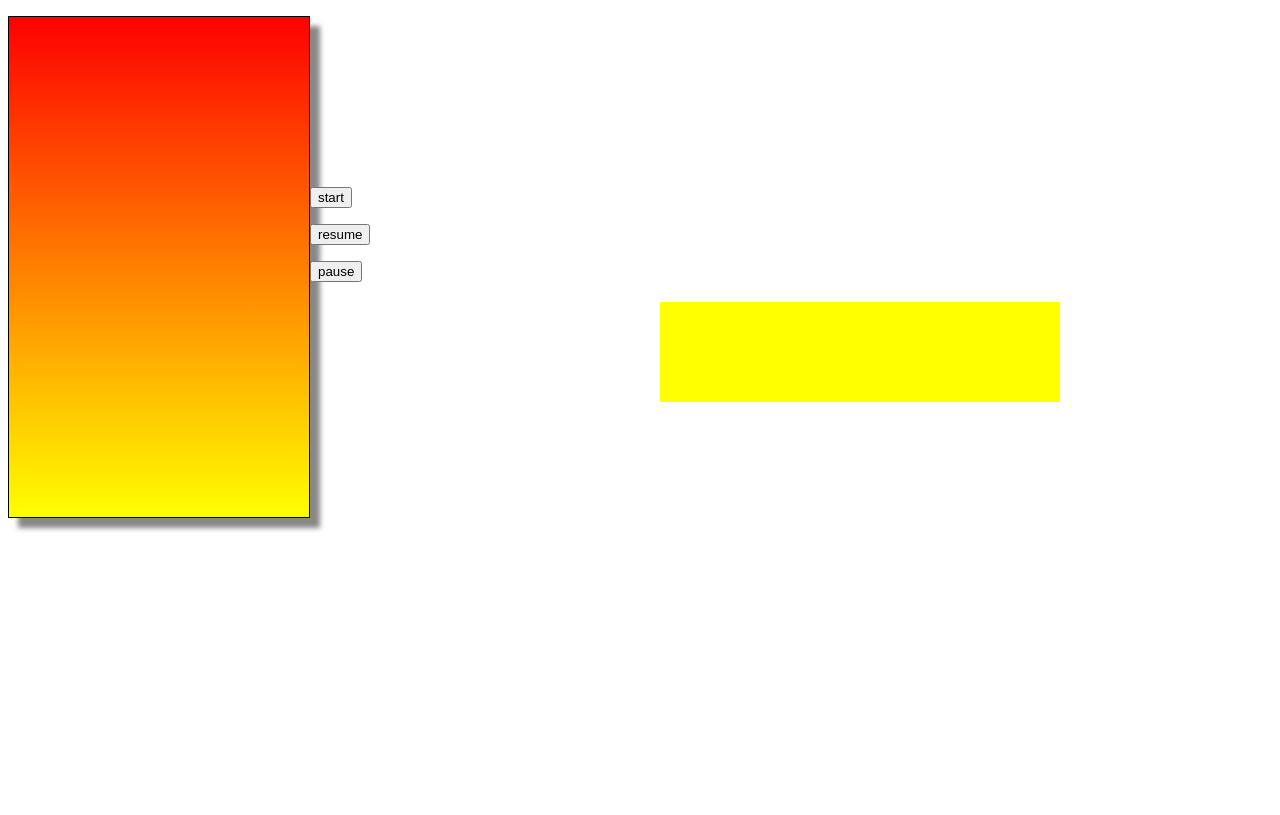
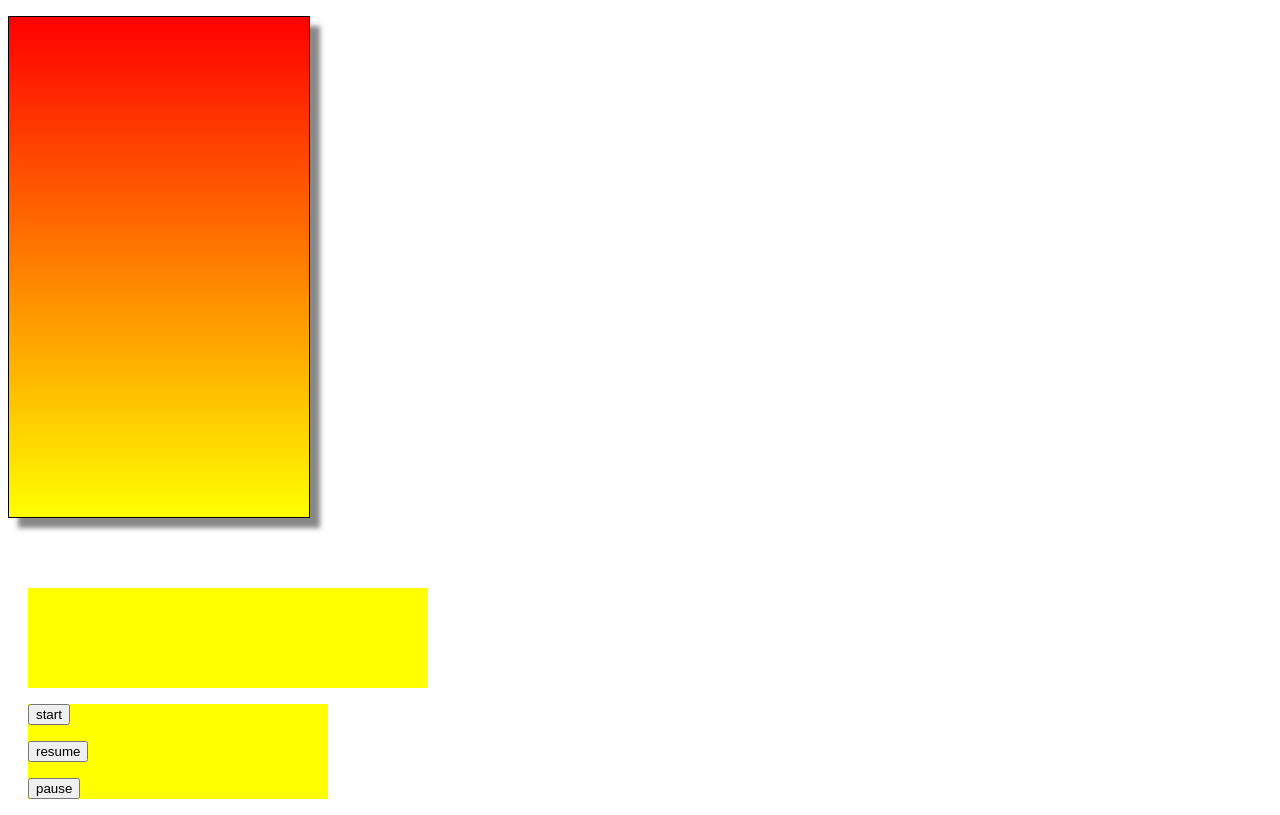
Before and after one commit to Ghusar/snake-game, a plain HTML site: page index.html in a window 1280 px wide. Shown: the part 33-848 px from the top of the page. Before the commit the page ends 800 px from the top, so only its background shows below. Drawn offline with Linux system fonts and the light colour scheme.

Commit message:
snake.css updated with new view change
not very pleasant need more improvement

```diff
--- a/snake.css
+++ b/snake.css
@@ -3,17 +3,13 @@
 	background:linear-gradient(red,yellow);
 	box-shadow:10px 10px 5px #888888;
 	display:block;
-	float:left;
 
 }
 
 #scorecard{
-	position:relative;
-	top:30%;
-	left:50%;
+	margin-left:20px;
 	width:400px;
 	height : 100px;
-	margin: 20px;
 	background-color:yellow;
 	text-align:center;
 }
@@ -23,3 +19,11 @@
 	font-size:70px;
 	color:red;
 }
+
+#control{
+	margin-left:20px;
+	width:300px;
+	background-color:yellow;
+
+
+}
```
